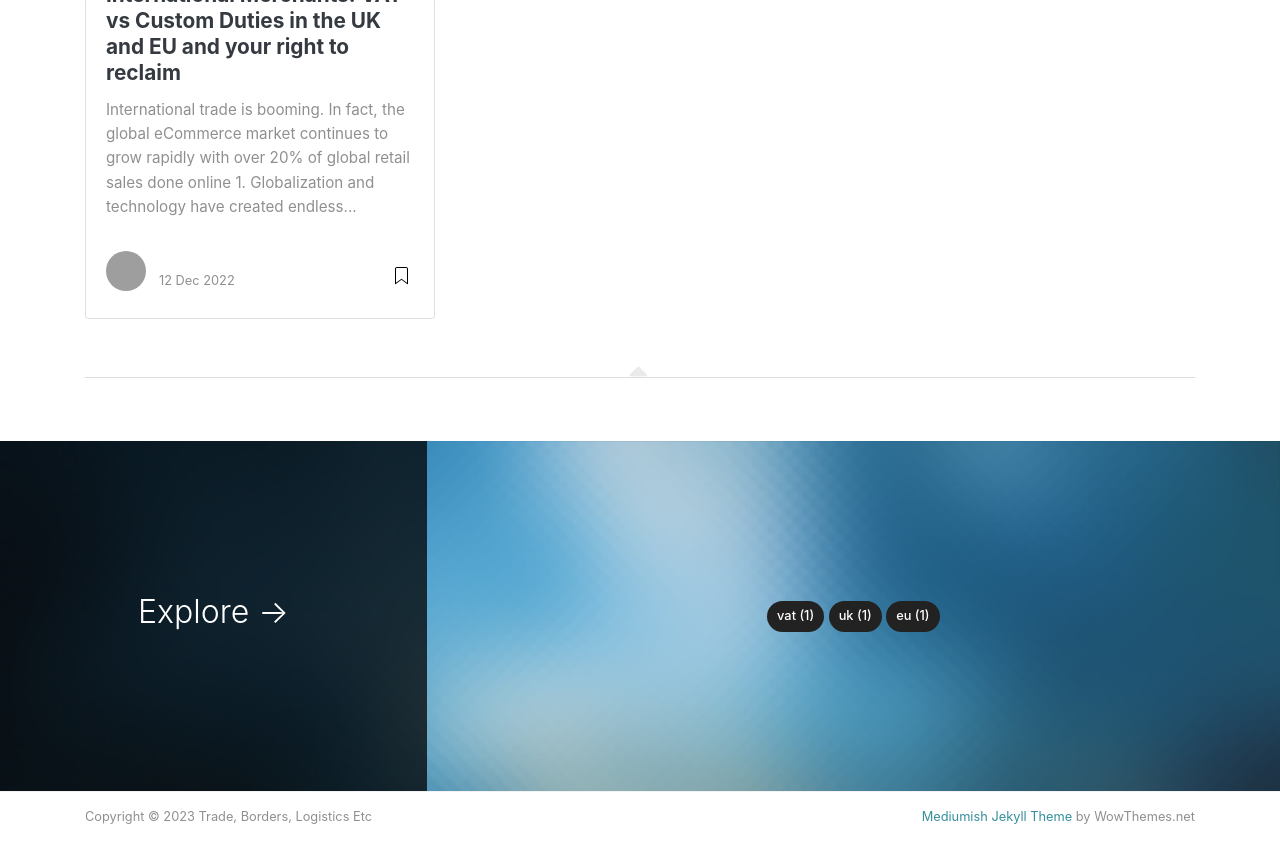
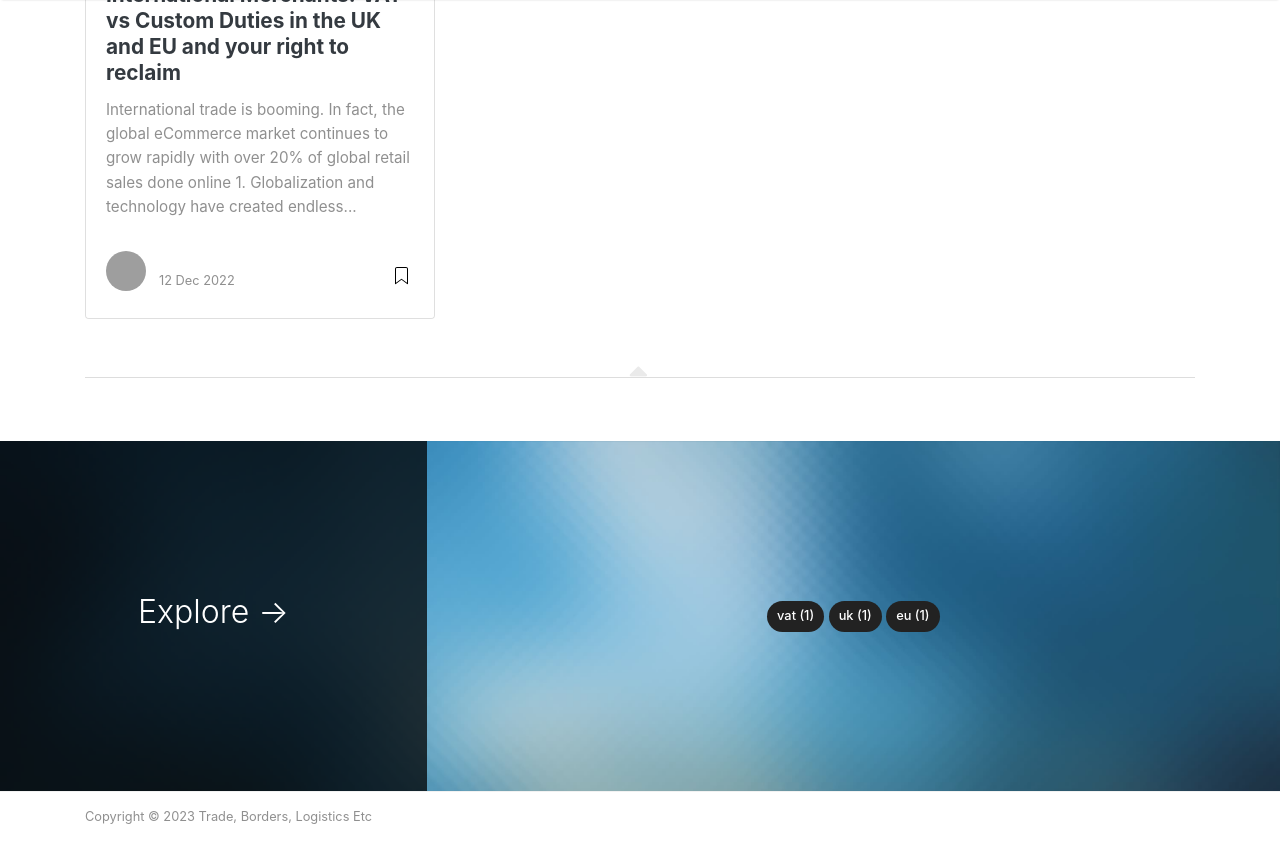
Before and after one commit to madeInLagny/TDR-EN-BLOG, a Jekyll site: the page built from index.html, in a window 1280 px wide and 900 px high, scrolled down 746 px. Shown: the top 863 px of the window. Built offline with Jekyll 4.4.1, drawn with Linux system fonts in a browser that asks for light colours; nearby versions of some CDN libraries; some web fonts are replaced; the list of posts is cut into pages by our own code; grey boxes are pictures that could not be loaded.

Commit message:
removed reference to wowthemes

```diff
--- a/_layouts/default.html
+++ b/_layouts/default.html
@@ -215,13 +215,13 @@
               Copyright © {{ site.time | date: "%Y" }} {{ site.name }}
             </div>
             <div class="col-md-6 col-sm-6 text-center text-lg-right">
-              <a
+            <!--   <a
                 target="_blank"
                 href="https://www.wowthemes.net/mediumish-free-jekyll-template/"
                 >Mediumish Jekyll Theme</a
               >
               by WowThemes.net
-            </div>
+ -->            </div>
           </div>
         </div>
       </footer>
```
